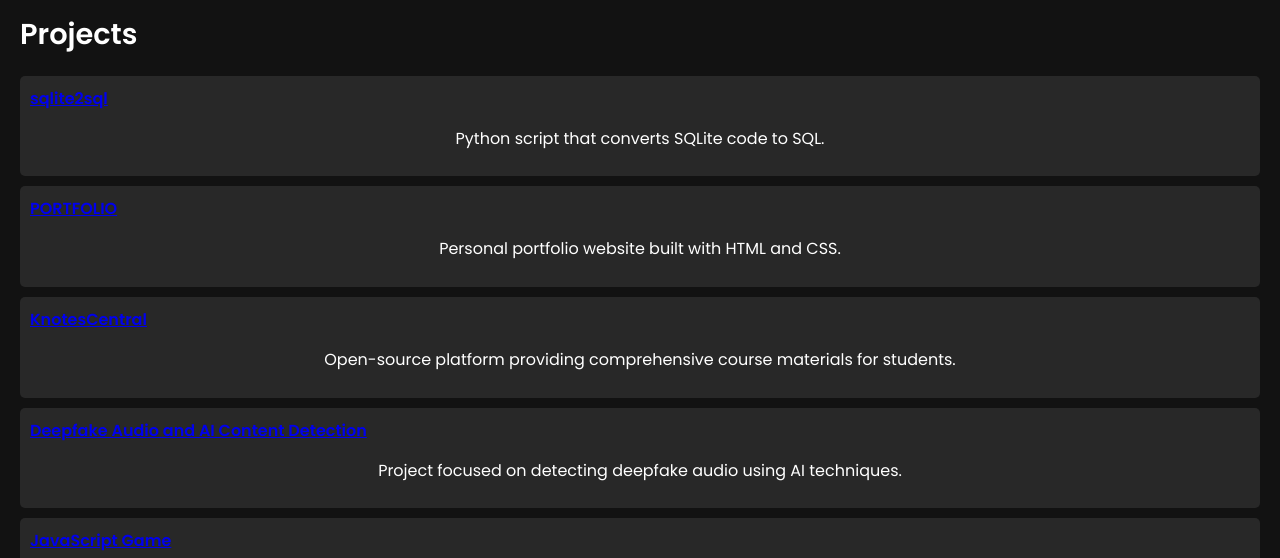
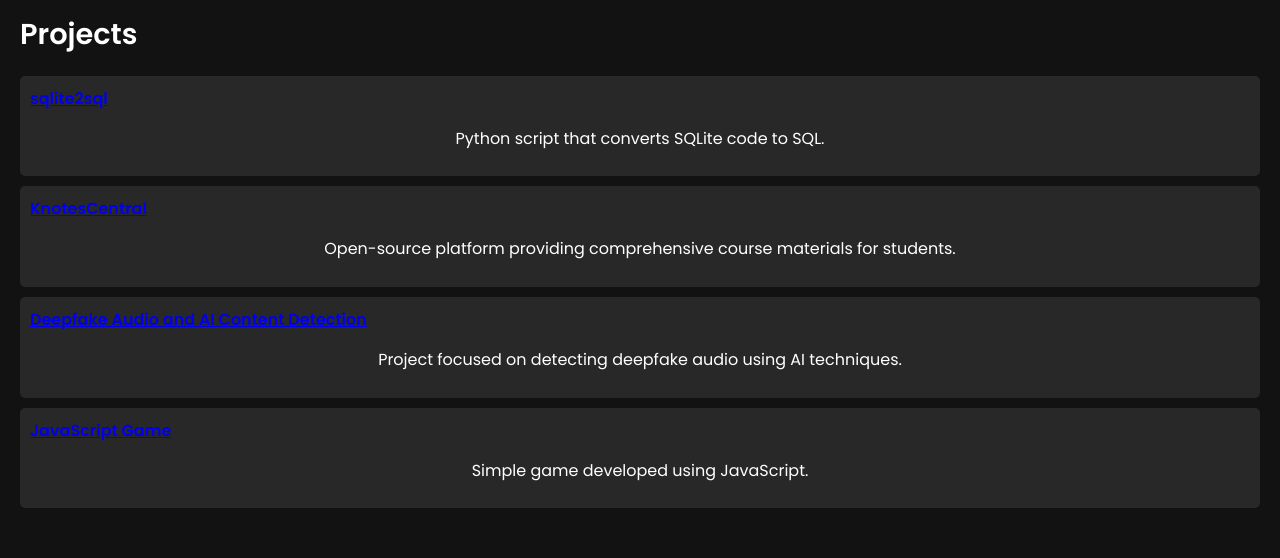
Before and after one commit to Developer1010x/S_Prajwall_Narayana, a plain HTML site: page index.html in a window 1280 px wide. Shown: the part 1062-1620 px from the top of the page. Drawn offline with Linux system fonts and the light colour scheme.

Commit message:
Update index.html

```diff
--- a/index.html
+++ b/index.html
@@ -257,12 +257,6 @@
             </li>
             <li>
                 <div>
-                    <strong><a href="https://github.com/developer1010x/PORTFOLIO">PORTFOLIO</a></strong>
-                    <p>Personal portfolio website built with HTML and CSS.</p>
-                </div>
-            </li>
-            <li>
-                <div>
                     <strong><a href="https://github.com/developer1010x/KnotesCentral">KnotesCentral</a></strong>
                     <p>Open-source platform providing comprehensive course materials for students.</p>
                 </div>
```
